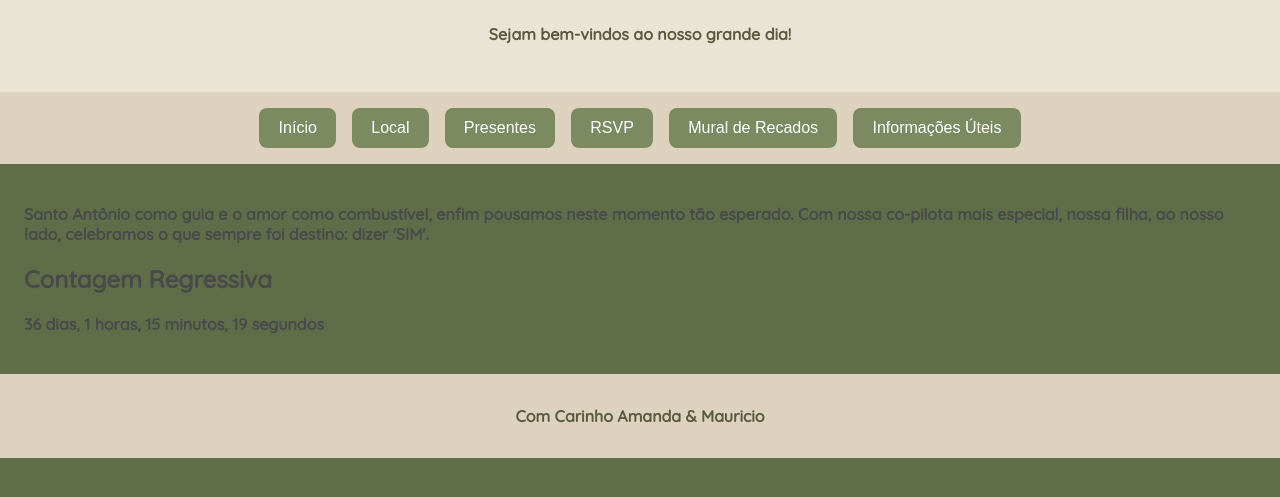
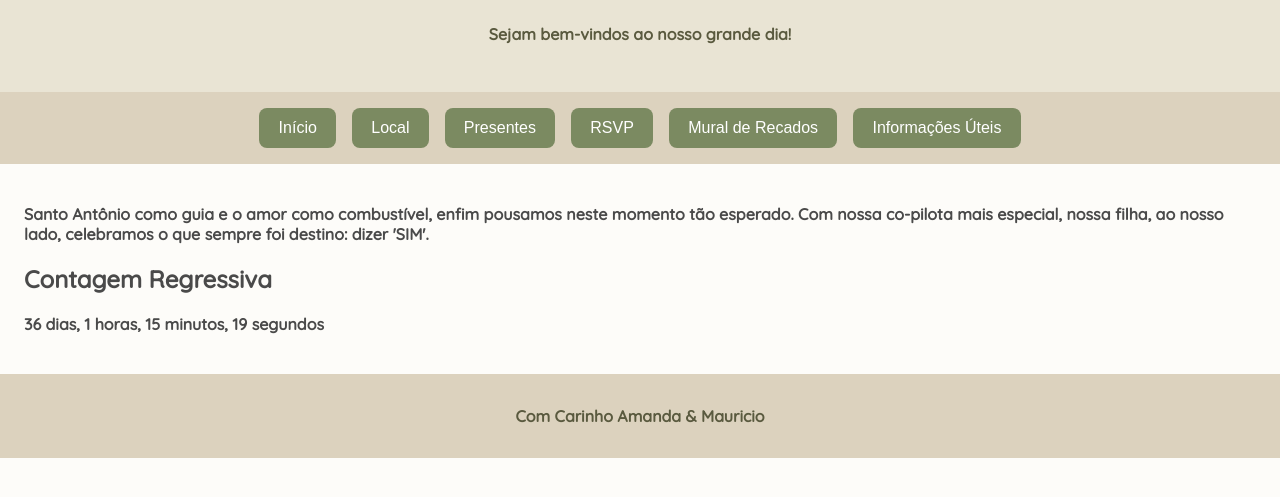
Before and after one commit to Casamentomandaemau/casamentoamandaemau, a plain HTML site: page index.html in a window 1280 px wide. Shown: the part 115-612 px from the top of the page. Drawn offline with nearby package versions, Linux system fonts and the light colour scheme.

Commit message:
Update index.html

```diff
--- a/index.html
+++ b/index.html
@@ -12,7 +12,7 @@
       font-family: 'Quicksand', sans-serif;
       margin: 0;
       padding: 0;
-      background-color: #5f6e49;
+      background-color: #fdfcf9;
       color: #4a4a4a;
     }
 
```
